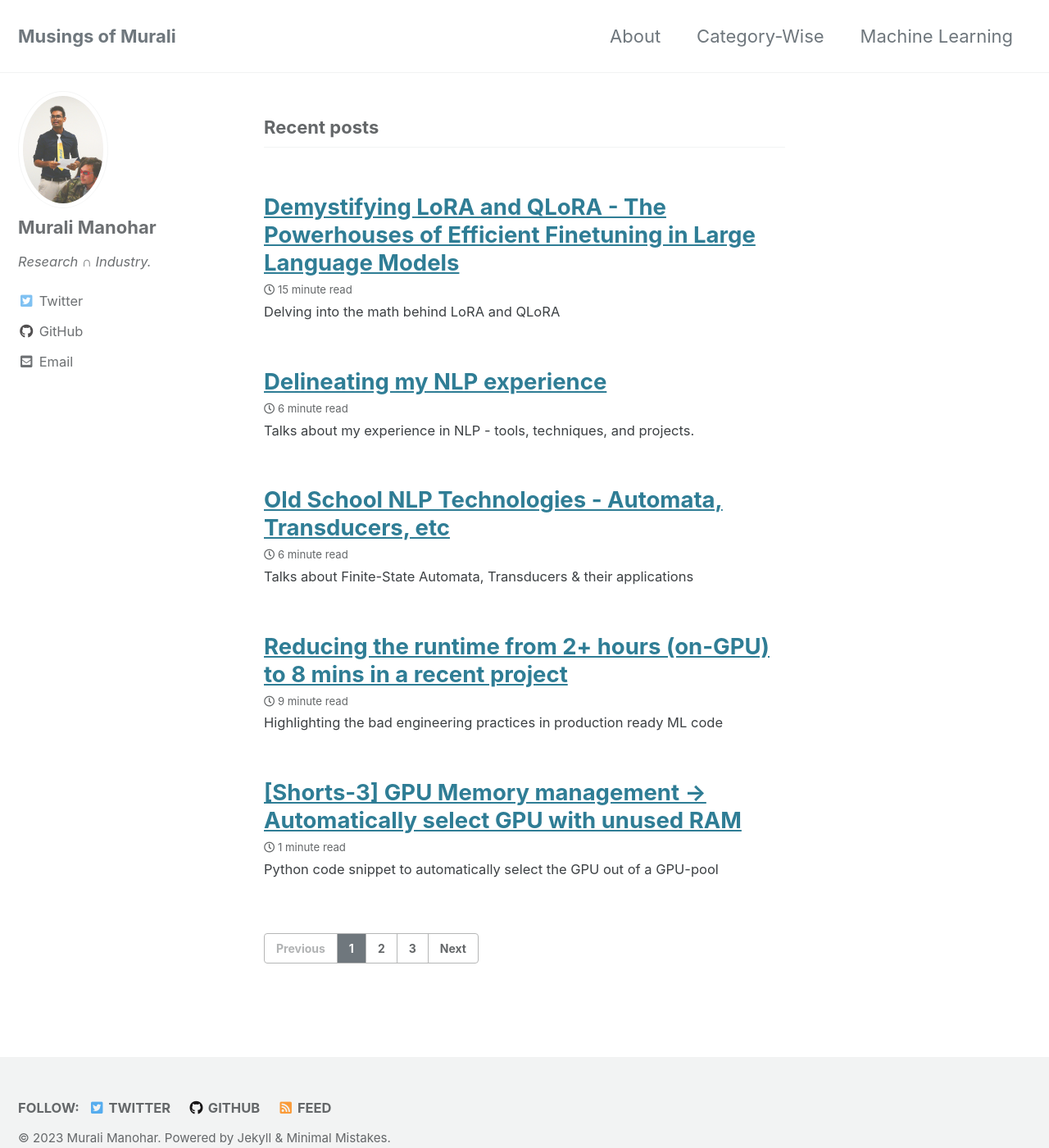
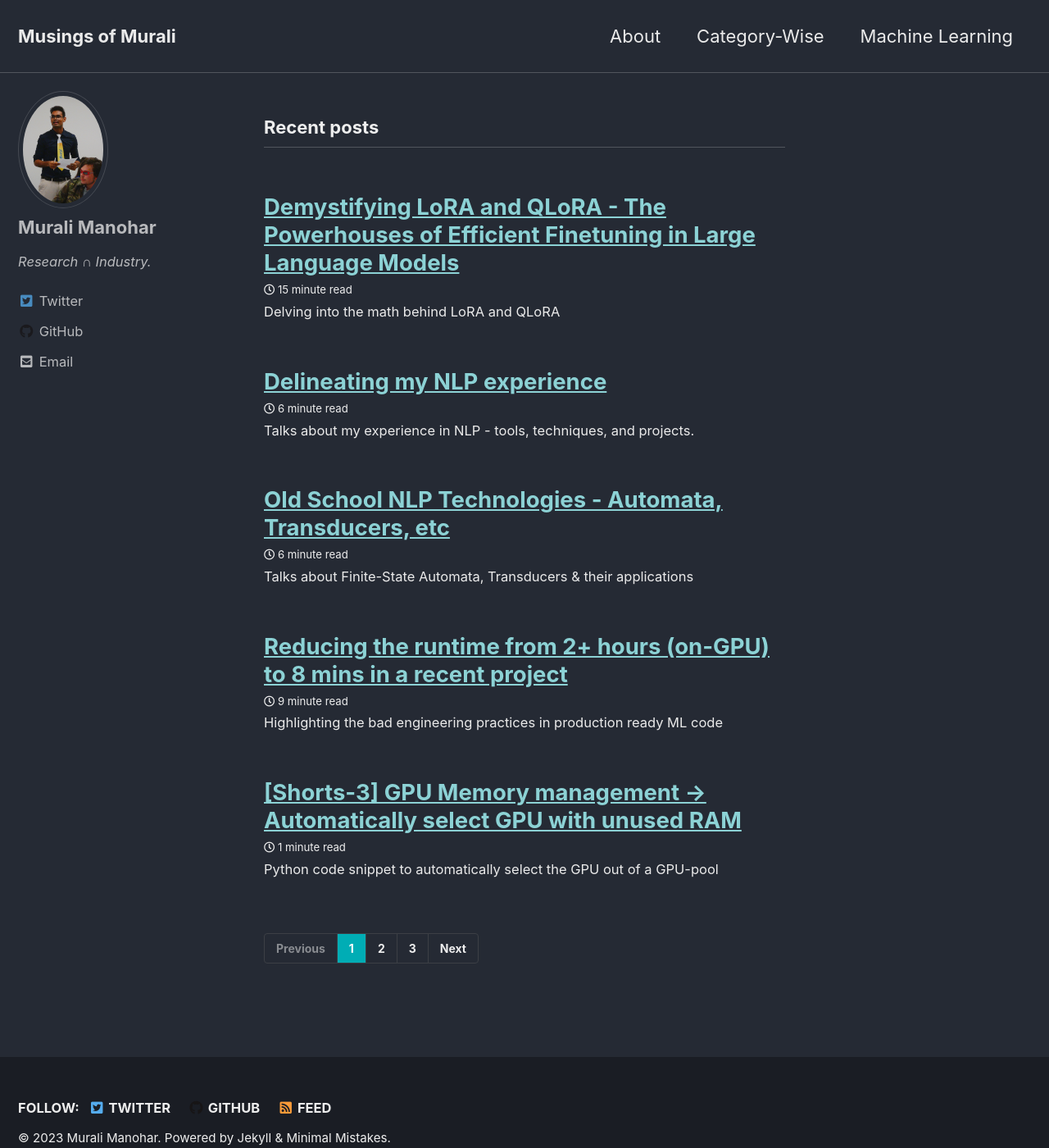
Before and after one commit to gitlost-murali/blogs, a Jekyll site: the page built from index.html, in a window 1280 px wide and 1400 px high. Shown: the whole window at 82% size. Built offline with Jekyll 4.4.1, drawn with Linux system fonts in a browser that asks for light colours; cached includes are drawn as plain includes; the list of posts is cut into pages by our own code.

Commit message:
change theme color

```diff
--- a/_config.yml
+++ b/_config.yml
@@ -12,7 +12,7 @@
 
 # theme                  : "minimal-mistakes-jekyll"
 # remote_theme           : "mmistakes/minimal-mistakes"
-minimal_mistakes_skin    : "default" # "default", "air", "aqua", "contrast", "dark", "dirt", "neon", "mint", "plum", "sunrise"
+minimal_mistakes_skin    : "dark" # "default", "air", "aqua", "contrast", "dark", "dirt", "neon", "mint", "plum", "sunrise"
 
 # Site Settings
 locale                   : "en-US"
```
